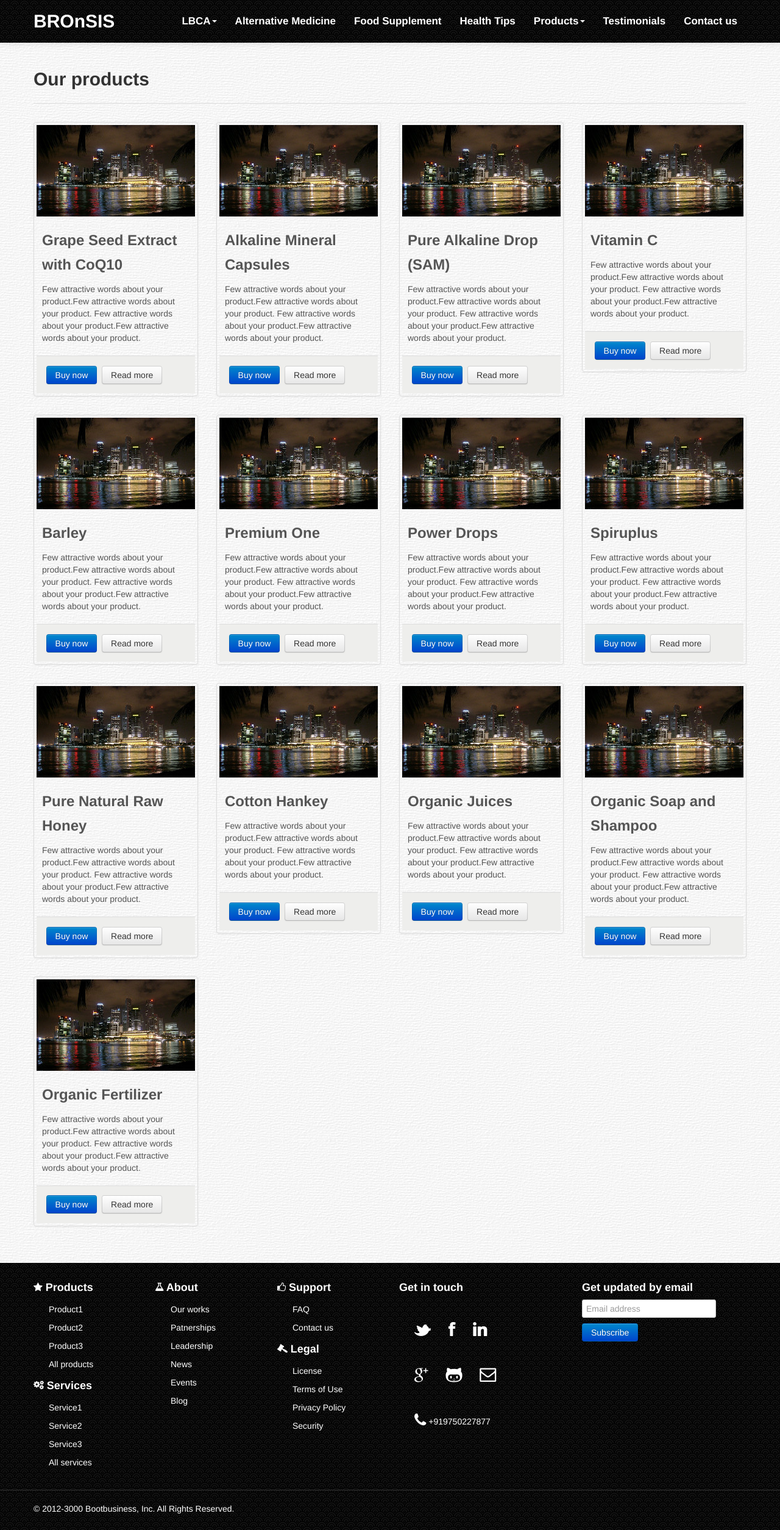
After one commit to itsromack/bronsis, a PHP site: page /all_products.php in a window 1280 px wide. The commit adds this page. Shown: the whole page at 61% size. Run offline with PHP 8.4, Linux system fonts and the light colour scheme.

Commit message:
created all_products page

```diff
--- a/about.php
+++ b/about.php
@@ -1,4 +1,5 @@
 <?php
+$page_name = "About LBCA";
 require_once("header.php");
 ?>
     <!-- Start: Main content -->
--- /dev/null
+++ b/all_products.php
@@ -0,0 +1,297 @@
+<?php
+$page_name = "Products";
+include_once("header.php");
+?>
+    <!-- Start: MAIN CONTENT -->
+    <div class="content">
+      <!-- Start: PRODUCT LIST -->
+        <div class="container">
+          <div class="page-header">
+            <h2>Our products</h2>
+          </div>
+          <div class="row-fluid">
+            <ul class="thumbnails">
+              <li class="span3">
+                <div class="thumbnail">
+                  <img src="img/placeholder-260x150.jpg" alt="product name">
+                  <div class="caption">
+                    <h3>Grape Seed Extract with CoQ10</h3>
+                    <p>
+                      Few attractive words about your product.Few attractive words about your product.
+                      Few attractive words about your product.Few attractive words about your product.
+                    </p>
+                  </div>
+                  <div class="widget-footer">
+                    <p>
+                      <a href="#" class="btn btn-primary">Buy now</a>&nbsp;
+                      <a href="product.html" class="btn">Read more</a>
+                    </p>
+                  </div>
+                </div>
+              </li>
+              <li class="span3">
+                <div class="thumbnail">
+                  <img src="img/placeholder-260x150.jpg" alt="product name">
+                  <div class="caption">
+                    <h3>Alkaline Mineral Capsules</h3>
+                    <p>
+                      Few attractive words about your product.Few attractive words about your product.
+                      Few attractive words about your product.Few attractive words about your product.
+                    </p>
+                  </div>
+                  <div class="widget-footer">
+                    <p>
+                      <a href="#" class="btn btn-primary">Buy now</a>&nbsp;
+                      <a href="product.html" class="btn">Read more</a>
+                    </p>
+                  </div>
+                </div>
+              </li>
+              <li class="span3">
+                <div class="thumbnail">
+                  <img src="img/placeholder-260x150.jpg" alt="product name">
+                  <div class="caption">
+                    <h3>Pure Alkaline Drop (SAM)</h3>
+                    <p>
+                      Few attractive words about your product.Few attractive words about your product.
+                      Few attractive words about your product.Few attractive words about your product.
+                    </p>
+                  </div>
+                  <div class="widget-footer">
+                    <p>
+                      <a href="#" class="btn btn-primary">Buy now</a>&nbsp;
+                      <a href="product.html" class="btn">Read more</a>
+                    </p>
+                  </div>
+                </div>
+              </li>
+              <li class="span3">
+                <div class="thumbnail">
+                  <img src="img/placeholder-260x150.jpg" alt="product name">
+                  <div class="caption">
+                    <h3>Vitamin C</h3>
+                    <p>
+                      Few attractive words about your product.Few attractive words about your product.
+                      Few attractive words about your product.Few attractive words about your product.
+                    </p>
+                  </div>
+                  <div class="widget-footer">
+                    <p>
+                      <a href="#" class="btn btn-primary">Buy now</a>&nbsp;
+                      <a href="product.html" class="btn">Read more</a>
+                    </p>
+                  </div>
+                </div>
+              </li>
+            </ul>
+          </div>
+          <div class="row-fluid">
+            <ul class="thumbnails">
+              <li class="span3">
+                <div class="thumbnail">
+                  <img src="img/placeholder-260x150.jpg" alt="product name">
+                  <div class="caption">
+                    <h3>Barley</h3>
+                    <p>
+                      Few attractive words about your product.Few attractive words about your product.
+                      Few attractive words about your product.Few attractive words about your product.
+                    </p>
+                  </div>
+                  <div class="widget-footer">
+                    <p>
+                      <a href="#" class="btn btn-primary">Buy now</a>&nbsp;
+                      <a href="product.html" class="btn">Read more</a>
+                    </p>
+                  </div>
+                </div>
+              </li>
+              <li class="span3">
+                <div class="thumbnail">
+                  <img src="img/placeholder-260x150.jpg" alt="product name">
+                  <div class="caption">
+                    <h3>Premium One</h3>
+                    <p>
+                      Few attractive words about your product.Few attractive words about your product.
+                      Few attractive words about your product.Few attractive words about your product.
+                    </p>
+                  </div>
+                  <div class="widget-footer">
+                    <p>
+                      <a href="#" class="btn btn-primary">Buy now</a>&nbsp;
+                      <a href="product.html" class="btn">Read more</a>
+                    </p>
+                  </div>
+                </div>
+              </li>
+              <li class="span3">
+                <div class="thumbnail">
+                  <img src="img/placeholder-260x150.jpg" alt="product name">
+                  <div class="caption">
+                    <h3>Power Drops</h3>
+                    <p>
+                      Few attractive words about your product.Few attractive words about your product.
+                      Few attractive words about your product.Few attractive words about your product.
+                    </p>
+                  </div>
+                  <div class="widget-footer">
+                    <p>
+                      <a href="#" class="btn btn-primary">Buy now</a>&nbsp;
+                      <a href="product.html" class="btn">Read more</a>
+                    </p>
+                  </div>
+                </div>
+              </li>
+              <li class="span3">
+                <div class="thumbnail">
+                  <img src="img/placeholder-260x150.jpg" alt="product name">
+                  <div class="caption">
+                    <h3>Spiruplus</h3>
+                    <p>
+                      Few attractive words about your product.Few attractive words about your product.
+                      Few attractive words about your product.Few attractive words about your product.
+                    </p>
+                  </div>
+                  <div class="widget-footer">
+                    <p>
+                      <a href="#" class="btn btn-primary">Buy now</a>&nbsp;
+                      <a href="product.html" class="btn">Read more</a>
+                    </p>
+                  </div>
+                </div>
+              </li>
+            </ul>
+          </div>
+          <div class="row-fluid">
+            <ul class="thumbnails">
+              <li class="span3">
+                <div class="thumbnail">
+                  <img src="img/placeholder-260x150.jpg" alt="product name">
+                  <div class="caption">
+                    <h3>Pure Natural Raw Honey</h3>
+                    <p>
+                      Few attractive words about your product.Few attractive words about your product.
+                      Few attractive words about your product.Few attractive words about your product.
+                    </p>
+                  </div>
+                  <div class="widget-footer">
+                    <p>
+                      <a href="#" class="btn btn-primary">Buy now</a>&nbsp;
+                      <a href="product.html" class="btn">Read more</a>
+                    </p>
+                  </div>
+                </div>
+              </li>
+              <li class="span3">
+                <div class="thumbnail">
+                  <img src="img/placeholder-260x150.jpg" alt="product name">
+                  <div class="caption">
+                    <h3>Cotton Hankey</h3>
+                    <p>
+                      Few attractive words about your product.Few attractive words about your product.
+                      Few attractive words about your product.Few attractive words about your product.
+                    </p>
+                  </div>
+                  <div class="widget-footer">
+                    <p>
+                      <a href="#" class="btn btn-primary">Buy now</a>&nbsp;
+                      <a href="product.html" class="btn">Read more</a>
+                    </p>
+                  </div>
+                </div>
+              </li>
+              <li class="span3">
+                <div class="thumbnail">
+                  <img src="img/placeholder-260x150.jpg" alt="product name">
+                  <div class="caption">
+                    <h3>Organic Juices</h3>
+                    <p>
+                      Few attractive words about your product.Few attractive words about your product.
+                      Few attractive words about your product.Few attractive words about your product.
+                    </p>
+                  </div>
+                  <div class="widget-footer">
+                    <p>
+                      <a href="#" class="btn btn-primary">Buy now</a>&nbsp;
+                      <a href="product.html" class="btn">Read more</a>
+                    </p>
+                  </div>
+                </div>
+              </li>
+              <li class="span3">
+                <div class="thumbnail">
+                  <img src="img/placeholder-260x150.jpg" alt="product name">
+                  <div class="caption">
+                    <h3>Organic Soap and Shampoo</h3>
+                    <p>
+                      Few attractive words about your product.Few attractive words about your product.
+                      Few attractive words about your product.Few attractive words about your product.
+                    </p>
+                  </div>
+                  <div class="widget-footer">
+                    <p>
+                      <a href="#" class="btn btn-primary">Buy now</a>&nbsp;
+                      <a href="product.html" class="btn">Read more</a>
+                    </p>
+                  </div>
+                </div>
+              </li>
+            </ul>
+          </div>
+          <div class="row-fluid">
+            <ul class="thumbnails">
+              <li class="span3">
+                <div class="thumbnail">
+                  <img src="img/placeholder-260x150.jpg" alt="product name">
+                  <div class="caption">
+                    <h3>Organic Fertilizer</h3>
+                    <p>
+                      Few attractive words about your product.Few attractive words about your product.
+                      Few attractive words about your product.Few attractive words about your product.
+                    </p>
+                  </div>
+                  <div class="widget-footer">
+                    <p>
+                      <a href="#" class="btn btn-primary">Buy now</a>&nbsp;
+                      <a href="product.html" class="btn">Read more</a>
+                    </p>
+                  </div>
+                </div>
+              </li>
+          </div>
+          <!--
+          <div class="pagination pagination-centered">
+                <ul>
+                  <li class="disabled">
+                    <a href="#">&laquo;</a>
+                  </li>
+                  <li class="active">
+                    <a href="#">1</a>
+                  </li>
+                  <li>
+                    <a href="#">2</a>
+                  </li>
+                  <li>
+                    <a href="#">3</a>
+                  </li>
+                  <li>
+                    <a href="#">4</a>
+                  </li>
+                  <li>
+                    <a href="#">5</a>
+                  </li>
+                  <li>
+                    <a href="#">6</a>
+                  </li>
+                  <li>
+                    <a href="#">&raquo;</a>
+                  </li>
+                </ul>
+          </div>
+          -->
+        </div>
+      <!-- End: PRODUCT LIST -->
+    </div>
+    <!-- End: MAIN CONTENT -->
+<?php
+require_once("footer.php");
+?>
--- a/header.php
+++ b/header.php
@@ -5,7 +5,7 @@
     <meta name="viewport" content="width=device-width, initial-scale=1.0">
     <meta name="description" content="Bootbusiness | Short description about company">
     <meta name="author" content="Your name">
-    <title>BROnSIS | Your High Tech Alternative Wellness Center</title>
+    <title><?php echo (!empty($page_name)) ? $page_name . ' | ' : ''; ?>BROnSIS | Your High Tech Alternative Wellness Center</title>
     <!-- Bootstrap -->
     <link href="css/bootstrap.min.css" rel="stylesheet">
     <!-- Bootstrap responsive -->
--- a/index.php
+++ b/index.php
@@ -1,5 +1,6 @@
 <?php
-require_once("header.php");
+$page_name = "Home";
+include_once("header.php");
 ?>
     <!-- Start: MAIN CONTENT -->
     <div class="content">
@@ -135,5 +136,5 @@ require_once("header.php");
     </div>
     <!-- End: MAIN CONTENT -->
 <?php
-require_once("footer.php");
+include_once("footer.php");
 ?>
--- a/menu.php
+++ b/menu.php
@@ -29,9 +29,10 @@
                 <li><a href="product.html">Food Supplement</a></li>
                 <li><a href="product.html">Health Tips</a></li>
                 <li class="dropdown">
-                  <a href="#" class="dropdown-toggle" data-toggle="dropdown">Products<b class="caret"></b></a>
+                  <a href="products" class="dropdown-toggle" data-toggle="dropdown">Products<b class="caret"></b></a>
                   <ul class="dropdown-menu">
                     <li class="nav-header">PRODUCTS</li>
+                    <li><a href="all_products.php">All Products</a></li>
                     <li><a href="product.html">Grapeseed Extract with CoQ10</a></li>
                     <li><a href="product.html">Alkaline Mineral Capsules</a></li>
                     <li><a href="product.html">Pure Alkaline Drop (SAM)</a></li>
```
